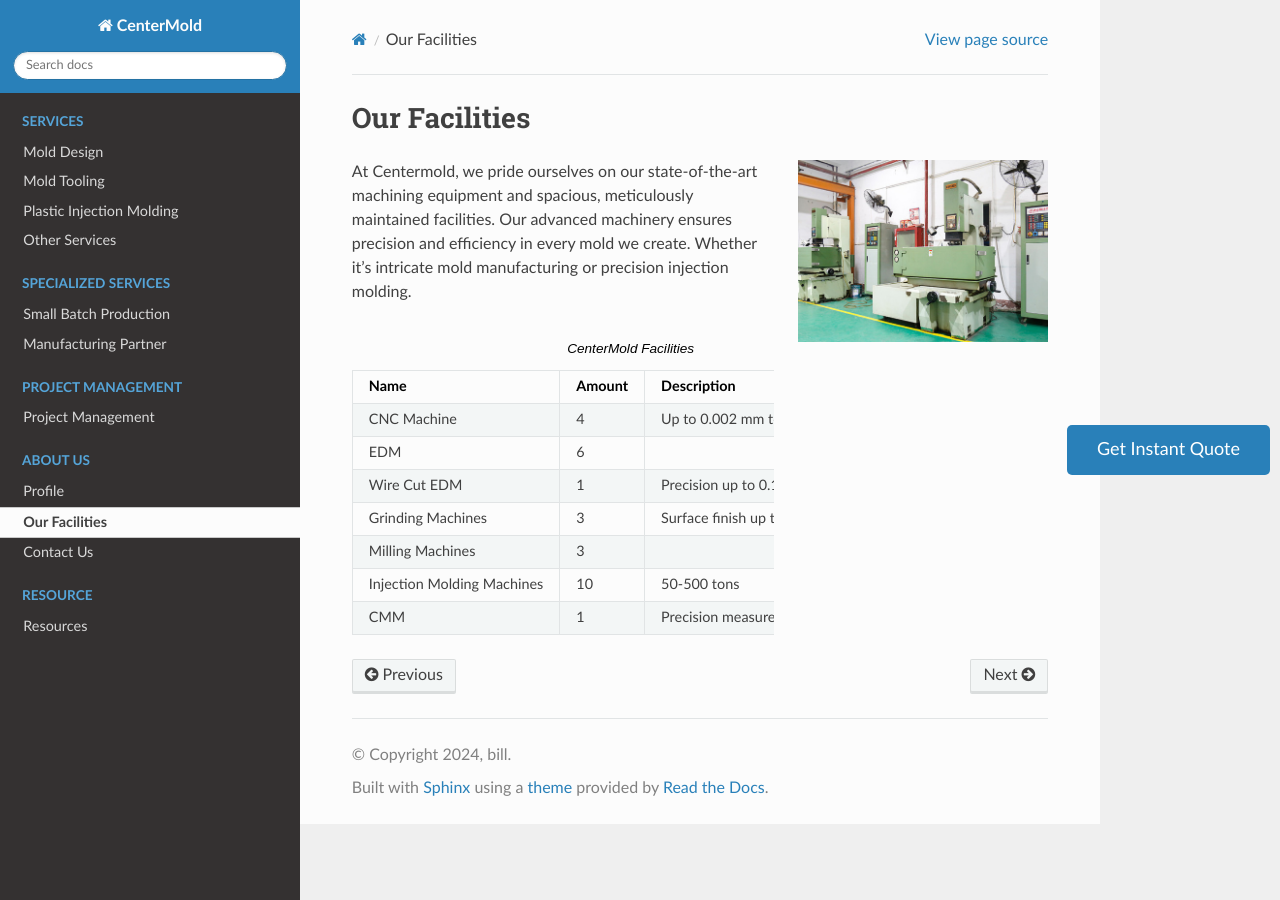
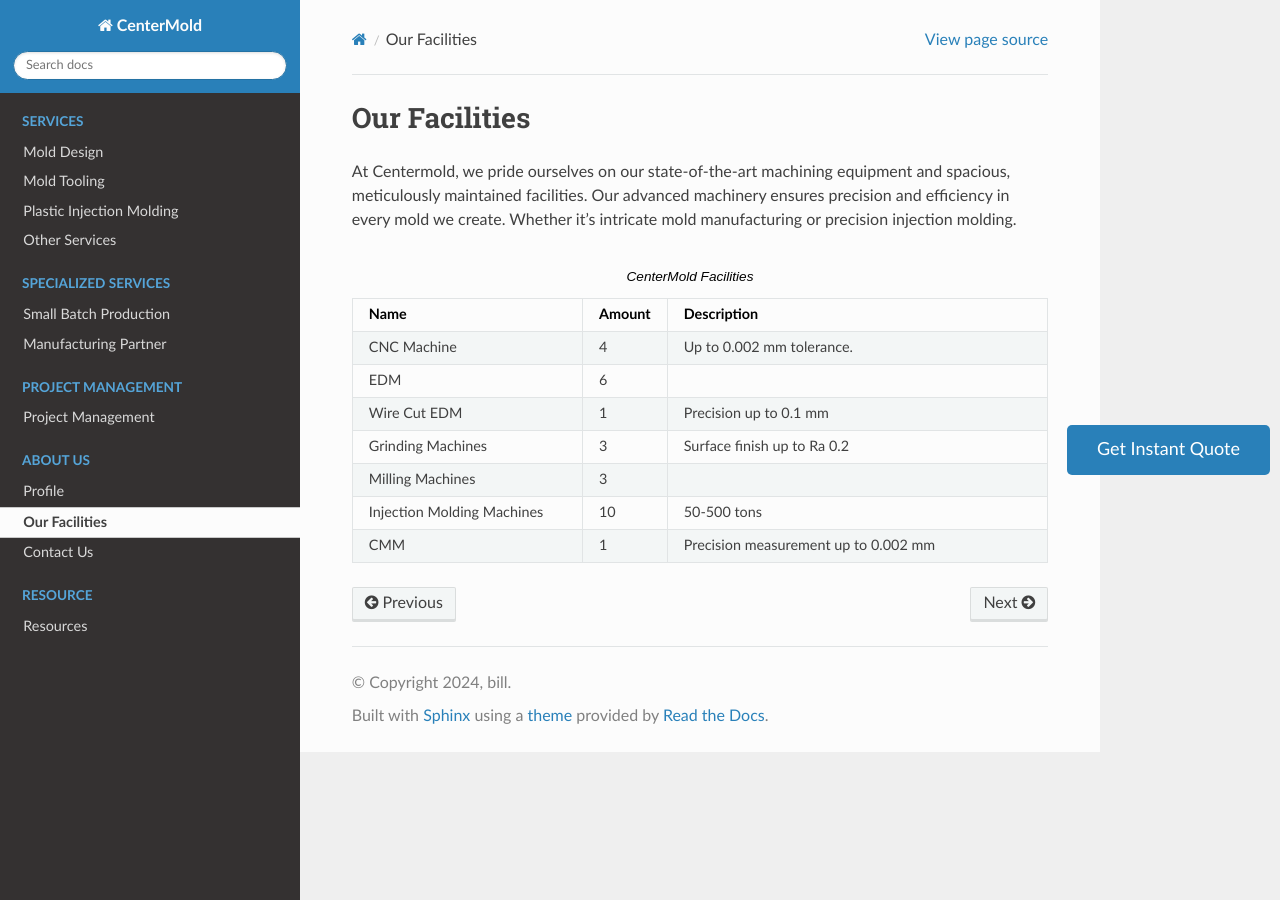
Before and after one commit to paultang/centermold, a Sphinx documentation site: the page built from source/Facility.rst, in a window 1280 px wide. Built offline with Sphinx 7.4.7 and the Read the Docs theme 2.0.0, drawn with Linux system fonts in a browser that asks for light colours; pages that are not in the unit, such as notebooks, are missing from menus.

Commit message:
Update Facility.rst

```diff
--- a/source/Facility.rst
+++ b/source/Facility.rst
@@ -7,15 +7,12 @@
 =======================
 Our Facilities
 =======================
-.. image:: _static/EDM.jpg
-   :align: right
-   :width: 250px
 
 At Centermold, we pride ourselves on our state-of-the-art machining equipment and spacious, meticulously maintained facilities. Our advanced machinery ensures precision and efficiency in every mold we create. Whether it’s intricate mold manufacturing or precision injection molding.
 
 .. raw:: html
 
-   <a href="static/MyDocument.pdf" style="
+   <a href="_static/RFQ.pdf" style="
       display: inline-block;
       padding: 15px 30px;  /* 增加内边距，使按钮更大 */
       background-color: #2980B9;
```
